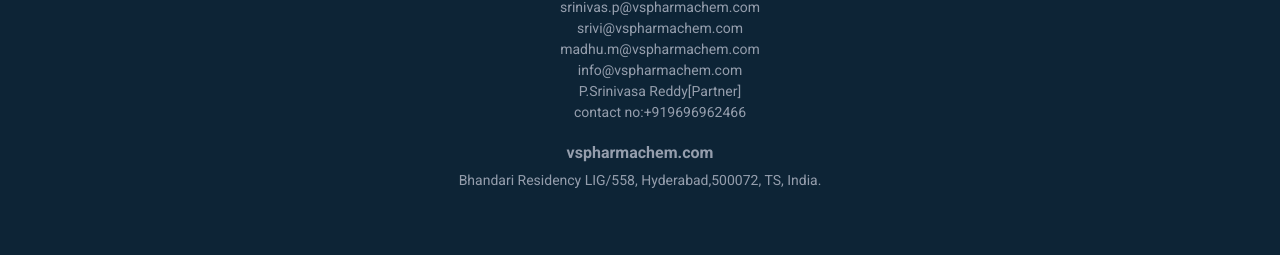
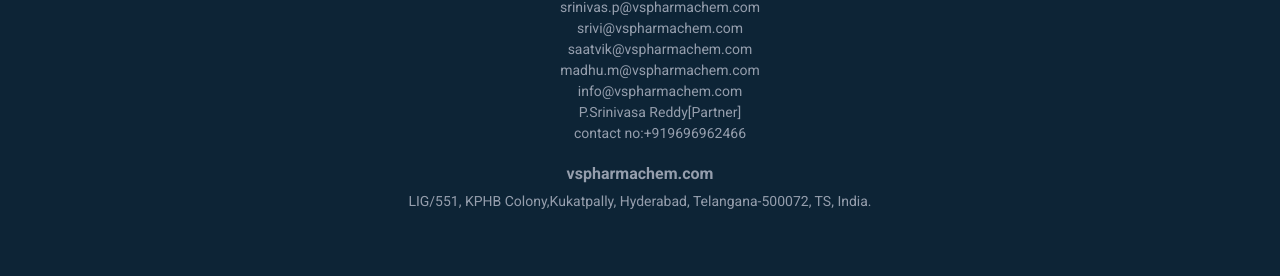
Before and after one commit to Jeshdeveloper2/vspharmachem, a plain HTML site: page index.html in a window 1280 px wide. Shown: the part 3005-3281 px from the top of the page. Before the commit the page ends 3260 px from the top, so only its background shows below. Drawn offline with nearby package versions, Linux system fonts and the light colour scheme; a web font is replaced by a local one.

Commit message:
Update index.html

```diff
--- a/index.html
+++ b/index.html
@@ -276,6 +276,7 @@
                         <ul class="footer-section-address unordered-list">
                             <li> srinivas.p@vspharmachem.com </li>
                             <li> srivi@vspharmachem.com </li>
+                            <li> saatvik@vspharmachem.com </li>
                             <li> madhu.m@vspharmachem.com </li>
                             <li> info@vspharmachem.com </li>
 <li> P.Srinivasa Reddy[Partner]</li>
@@ -285,9 +286,9 @@
                         <h1 class="footer-section-mail-id">vspharmachem.com</h1>
                         <p class="footer-section-address">
 
-                            Bhandari Residency
 
-                            LIG/558, Hyderabad,500072, TS, India.
+                            LIG/551, KPHB Colony,Kukatpally,
+                            Hyderabad, Telangana-500072, TS, India.
                         </p>
                     </div>
                 </div>
```
